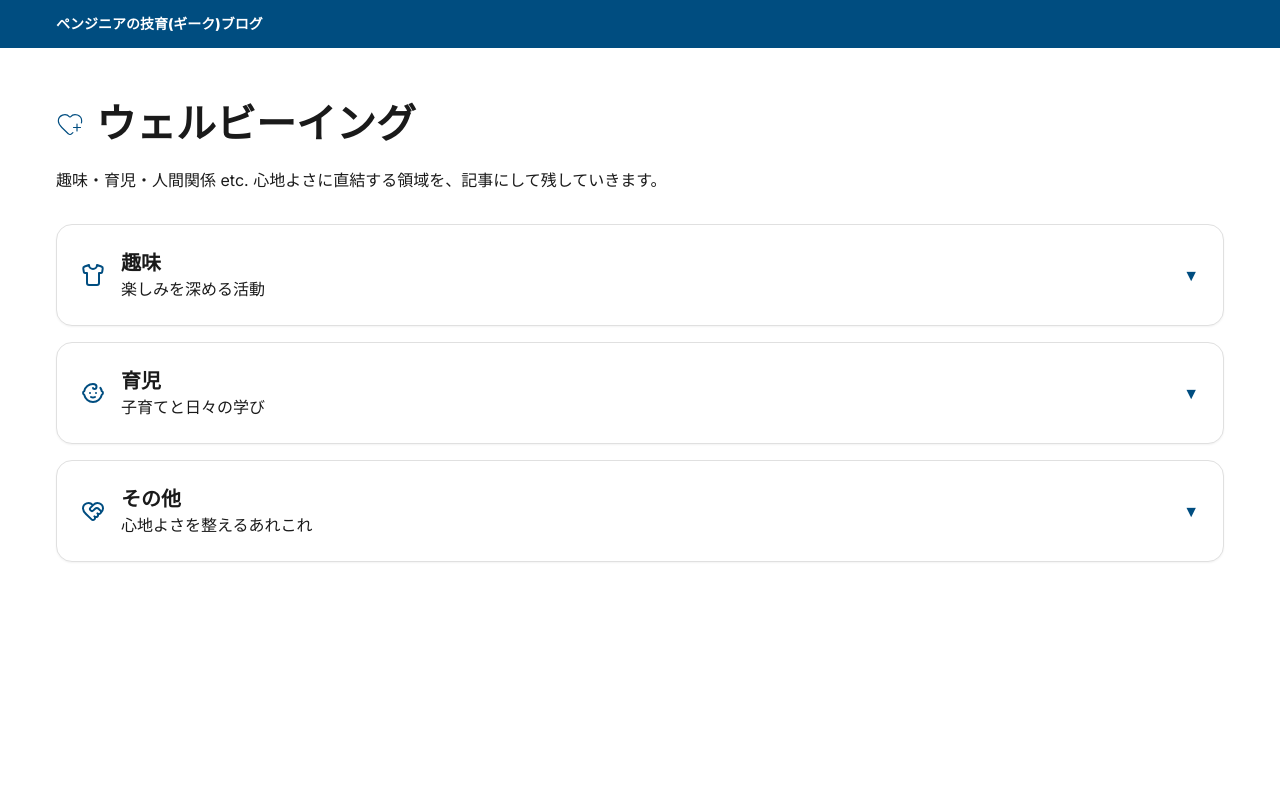
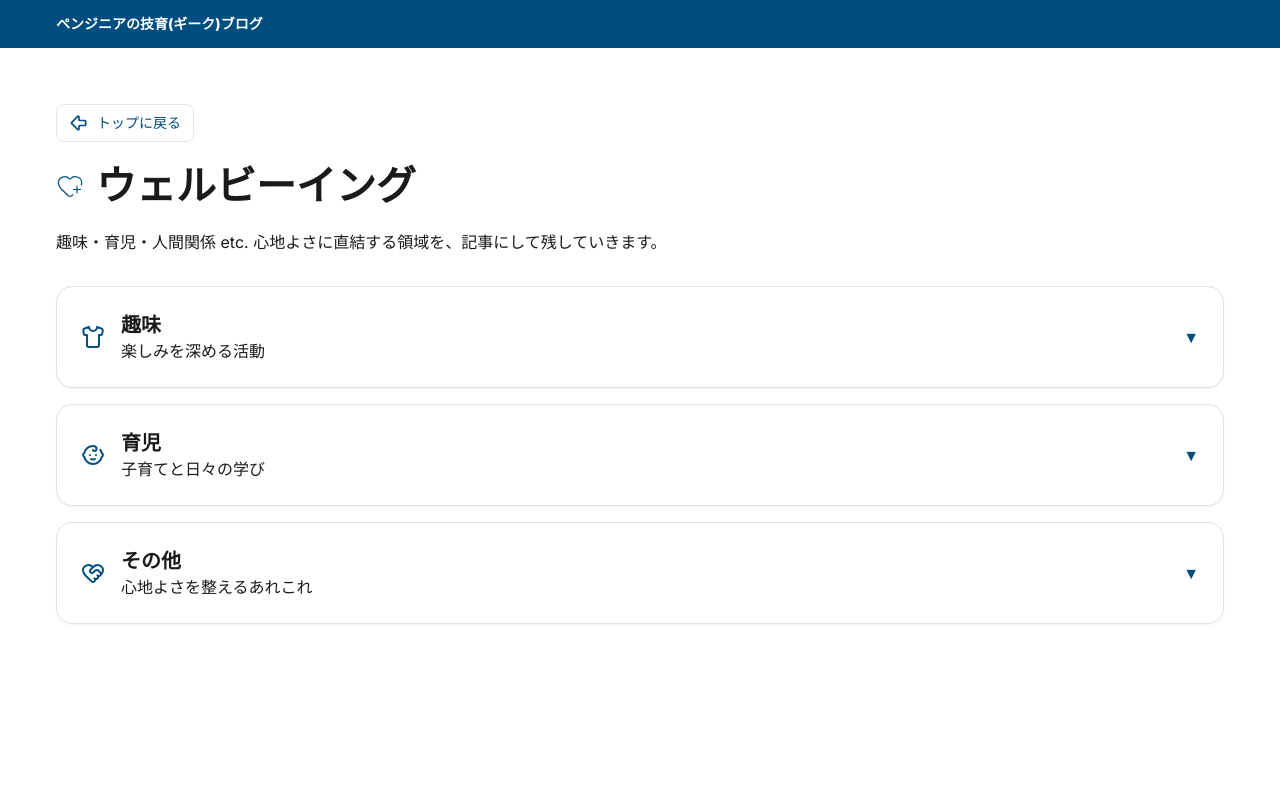
Before and after one commit to pengineer-geek/geek-blog, a Next.js app: page /categories/wellbeing in a window 1280 px wide. Shown: the top 800 px of the page. Built offline with nearby package versions, Linux system fonts and the light colour scheme.

Commit message:
add back-link to Content tops

```diff
--- /dev/null
+++ b/src/app/_components/back-link.tsx
@@ -0,0 +1,76 @@
+// src/app/_components/back-link.tsx
+import Link from "next/link";
+
+type BackLinkProps = {
+  href: string;                 // 遷移先
+  label?: string;               // ボタン表示テキスト（未指定なら「戻る」）
+  direction?: "left" | "up";    // 矢印の向き（デフォルト: left）
+  className?: string;           // 追加スタイル
+};
+
+export default function BackLink({
+  href,
+  label = "戻る",
+  direction = "left",
+  className = "",
+}: BackLinkProps) {
+  return (
+    <Link
+      href={href}
+      className={[
+        "inline-flex items-center gap-2 rounded-lg border border-primary/20",
+        "bg-primary/5 px-3 py-2 text-sm font-medium text-primary",
+        "transition hover:bg-primary/10 focus:outline-none focus-visible:ring-2",
+        "focus-visible:ring-primary/30",
+        className,
+      ].join(" ")}
+      aria-label={label}
+    >
+      <IconArrow dir={direction} className="h-5 w-5" />
+      <span>{label}</span>
+    </Link>
+  );
+}
+
+function IconArrow({
+  dir = "left",
+  className,
+}: {
+  dir?: "left" | "up";
+  className?: string;
+}) {
+  // どちらも currentColor で描画（色は親の text-* に追随）
+  if (dir === "up") {
+    // Arrow Big Up
+    return (
+      <svg
+        className={className}
+        viewBox="0 0 24 24"
+        fill="none"
+        stroke="currentColor"
+        strokeWidth="2"
+        strokeLinecap="round"
+        strokeLinejoin="round"
+        aria-hidden="true"
+      >
+        <path d="M9 11a1 1 0 0 1 1-1h2.939a1 1 0 0 0 .75-1.811L6.853 1.354a1.207 1.207 0 0 0-1.707 0L-1.69 7.69A1 1 0 0 0 -.94 9H4a1 1 0 0 1 1 1v6a1 1 0 0 0 1 1h4a1 1 0 0 0 1-1z" />
+      </svg>
+    );
+  }
+
+  // Arrow Big Left（ご指定のパス）
+  return (
+    <svg
+      className={className}
+      viewBox="0 0 24 24"
+      fill="none"
+      stroke="currentColor"
+      strokeWidth="2"
+      strokeLinecap="round"
+      strokeLinejoin="round"
+      aria-hidden="true"
+    >
+      <path d="M13 9a1 1 0 0 1-1-1V5.061a1 1 0 0 0-1.811-.75l-6.835 6.836a1.207 1.207 0 0 0 0 1.707l6.835 6.835a1 1 0 0 0 1.811-.75V16a1 1 0 0 1 1-1h6a1 1 0 0 0 1-1v-4a1 1 0 0 0-1-1z" />
+    </svg>
+  );
+}
--- a/src/app/categories/career/page.tsx
+++ b/src/app/categories/career/page.tsx
@@ -1,10 +1,16 @@
 // src/app/categories/career/page.tsx
 import AccordionCareer from "@/app/_components/accordion-career";
 import { IconCareer } from "@/app/_components/icons";
+import BackLink from "@/app/_components/back-link";
 
 export default function CareerPage() {
   return (
     <main className="container py-10 md:py-14">
+      {/* トップへ戻る */}
+      <div className="mb-6">
+        <BackLink href="/" label="トップに戻る" />
+      </div>
+
       {/* 見出しなど */}
       <div className="mb-6 flex items-center gap-3 text-primary">
         <IconCareer className="h-7 w-7" />
--- a/src/app/categories/tech/page.tsx
+++ b/src/app/categories/tech/page.tsx
@@ -1,10 +1,16 @@
 // src/app/categories/tech/page.tsx
 import AccordionTech from "@/app/_components/accordion-tech";
-import { IconTech } from "@/app/_components/icons"; // 既存のテック用アイコンがあれば
+import { IconTech } from "@/app/_components/icons";
+import BackLink from "@/app/_components/back-link";
 
 export default function Page() {
   return (
     <main className="container py-10 md:py-14">
+      {/* トップへ戻る */}
+      <div className="mb-6">
+        <BackLink href="/" label="トップに戻る" />
+      </div>
+
       <div className="mb-6 flex items-center gap-3">
         <span className="text-primary">
           <IconTech className="h-7 w-7" />
--- a/src/app/categories/wellbeing/page.tsx
+++ b/src/app/categories/wellbeing/page.tsx
@@ -1,9 +1,15 @@
 import AccordionWellbeing from "@/app/_components/accordion-wellbeing";
 import { IconWellbeing } from "@/app/_components/icons";
+import BackLink from "@/app/_components/back-link";
 
 export default function Page() {
   return (
     <main className="container py-10 md:py-14">
+      {/* トップへ戻る */}
+      <div className="mb-6">
+        <BackLink href="/" label="トップに戻る" />
+      </div>
+
       <div className="mb-6 flex items-center gap-3">
         <span className="text-primary">
           <IconWellbeing className="h-7 w-7" />
--- a/src/app/categories/wellness/page.tsx
+++ b/src/app/categories/wellness/page.tsx
@@ -1,9 +1,15 @@
 import AccordionWellness from "@/app/_components/accordion-wellness";
-import { IconWellness } from "@/app/_components/icons"; // 既存のトップ見出し用（なければ省略）
+import { IconWellness } from "@/app/_components/icons";
+import BackLink from "@/app/_components/back-link";
 
 export default function Page() {
   return (
     <main className="container py-10 md:py-14">
+      {/* トップへ戻る */}
+      <div className="mb-6">
+        <BackLink href="/" label="トップに戻る" />
+      </div>
+
       <div className="mb-6 flex items-center gap-3">
         <span className="text-primary">
           <IconWellness className="h-7 w-7" />
```
